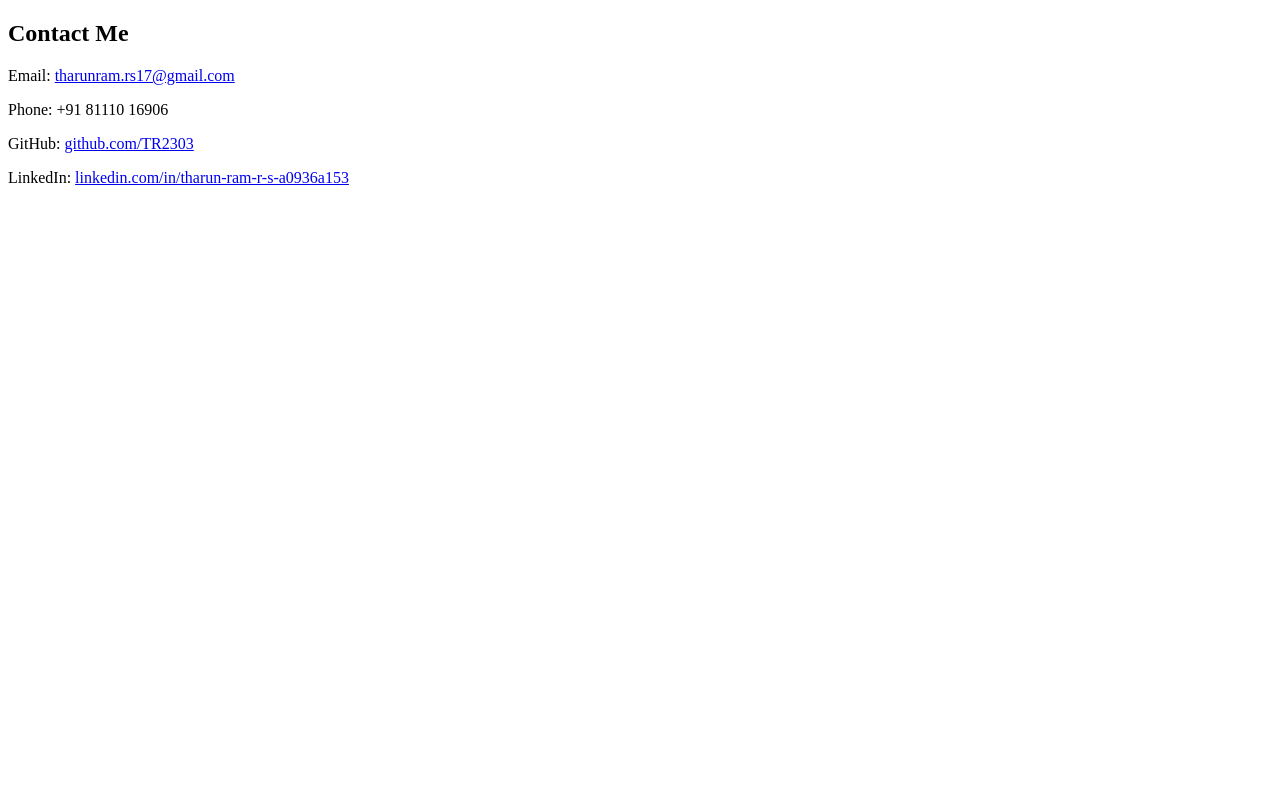
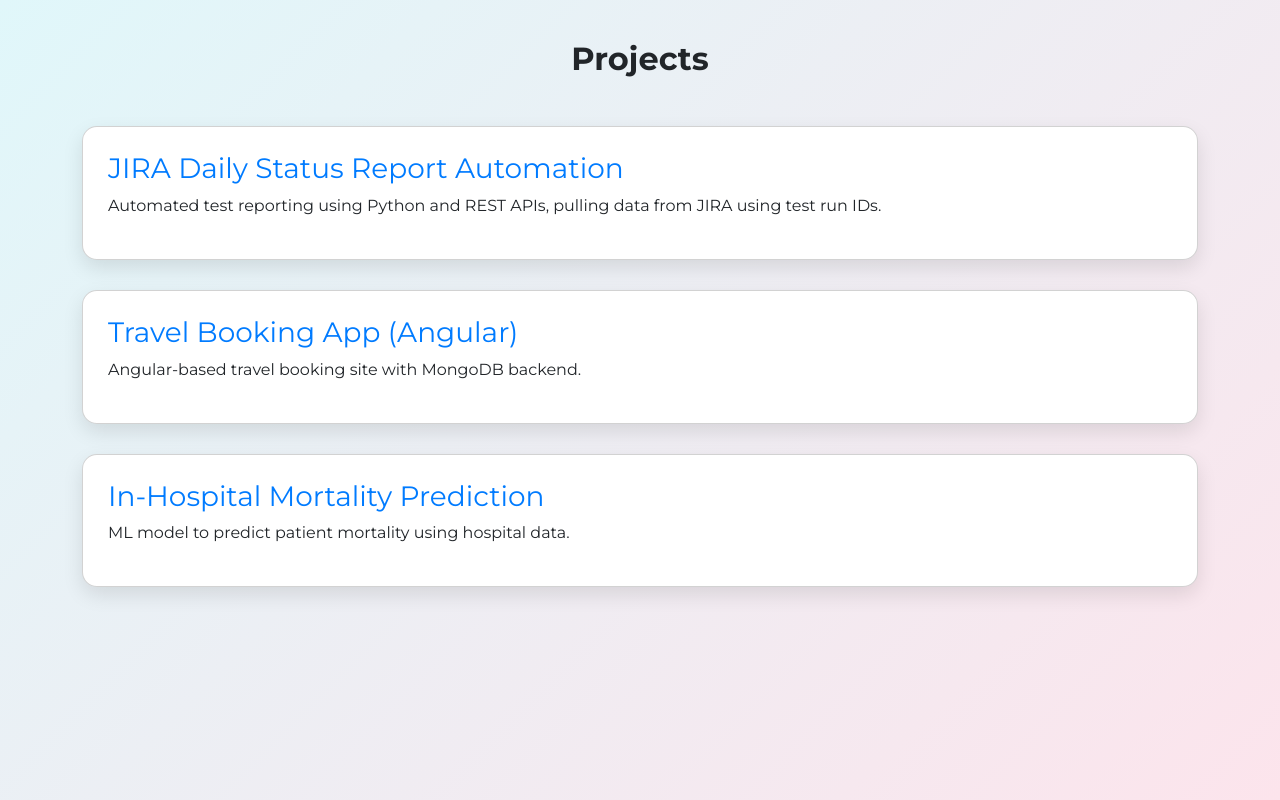
Before and after one commit to TR2303/Tharun-portfolio, a plain HTML site: page contact.html in a window 1280 px wide. Drawn offline with nearby package versions, Linux system fonts and the light colour scheme.

Commit message:
Update contact.html

```diff
--- a/contact.html
+++ b/contact.html
@@ -1,14 +1,61 @@
 <!DOCTYPE html>
 <html lang="en">
 <head>
-  <title>Contact</title>
-  <link rel="stylesheet" href="assets/css/style.css" />
+  <meta charset="UTF-8" />
+  <meta name="viewport" content="width=device-width, initial-scale=1.0"/>
+  <title>Tharun Ram R S | Projects</title>
+
+  <!-- Bootstrap CSS -->
+  <link href="https://cdn.jsdelivr.net/npm/bootstrap@5.3.2/dist/css/bootstrap.min.css" rel="stylesheet">
+  <!-- AOS Animation CSS -->
+  <link href="https://unpkg.com/aos@2.3.1/dist/aos.css" rel="stylesheet">
+  <!-- Google Fonts -->
+  <link href="https://fonts.googleapis.com/css2?family=Montserrat:wght@400;700&display=swap" rel="stylesheet">
+
+  <style>
+    body {
+      font-family: 'Montserrat', sans-serif;
+      background: linear-gradient(135deg, #e0f7fa, #fce4ec);
+      min-height: 100vh;
+      padding: 40px 20px;
+    }
+    .card {
+      border-radius: 15px;
+      box-shadow: 0 8px 20px rgba(0,0,0,0.1);
+      padding: 25px;
+      background-color: #fff;
+      margin-bottom: 30px;
+    }
+    .card h3 {
+      color: #007bff;
+    }
+  </style>
 </head>
 <body>
-  <h2>Contact Me</h2>
-  <p>Email: <a href="mailto:tharunram.rs17@gmail.com">tharunram.rs17@gmail.com</a></p>
-  <p>Phone: +91 81110 16906</p>
-  <p>GitHub: <a href="https://github.com/TR2303">github.com/TR2303</a></p>
-  <p>LinkedIn: <a href="https://linkedin.com/in/tharun-ram-r-s-a0936a153">linkedin.com/in/tharun-ram-r-s-a0936a153</a></p>
+
+  <div class="container">
+    <h2 class="text-center fw-bold mb-5" data-aos="fade-down">Projects</h2>
+
+    <div class="card" data-aos="fade-up">
+      <h3>JIRA Daily Status Report Automation</h3>
+      <p>Automated test reporting using Python and REST APIs, pulling data from JIRA using test run IDs.</p>
+    </div>
+
+    <div class="card" data-aos="fade-up" data-aos-delay="100">
+      <h3>Travel Booking App (Angular)</h3>
+      <p>Angular-based travel booking site with MongoDB backend.</p>
+    </div>
+
+    <div class="card" data-aos="fade-up" data-aos-delay="200">
+      <h3>In-Hospital Mortality Prediction</h3>
+      <p>ML model to predict patient mortality using hospital data.</p>
+    </div>
+  </div>
+
+  <!-- Bootstrap JS -->
+  <script src="https://cdn.jsdelivr.net/npm/bootstrap@5.3.2/dist/js/bootstrap.bundle.min.js"></script>
+  <!-- AOS Animation JS -->
+  <script src="https://unpkg.com/aos@2.3.1/dist/aos.js"></script>
+  <script>AOS.init();</script>
 </body>
 </html>
```
